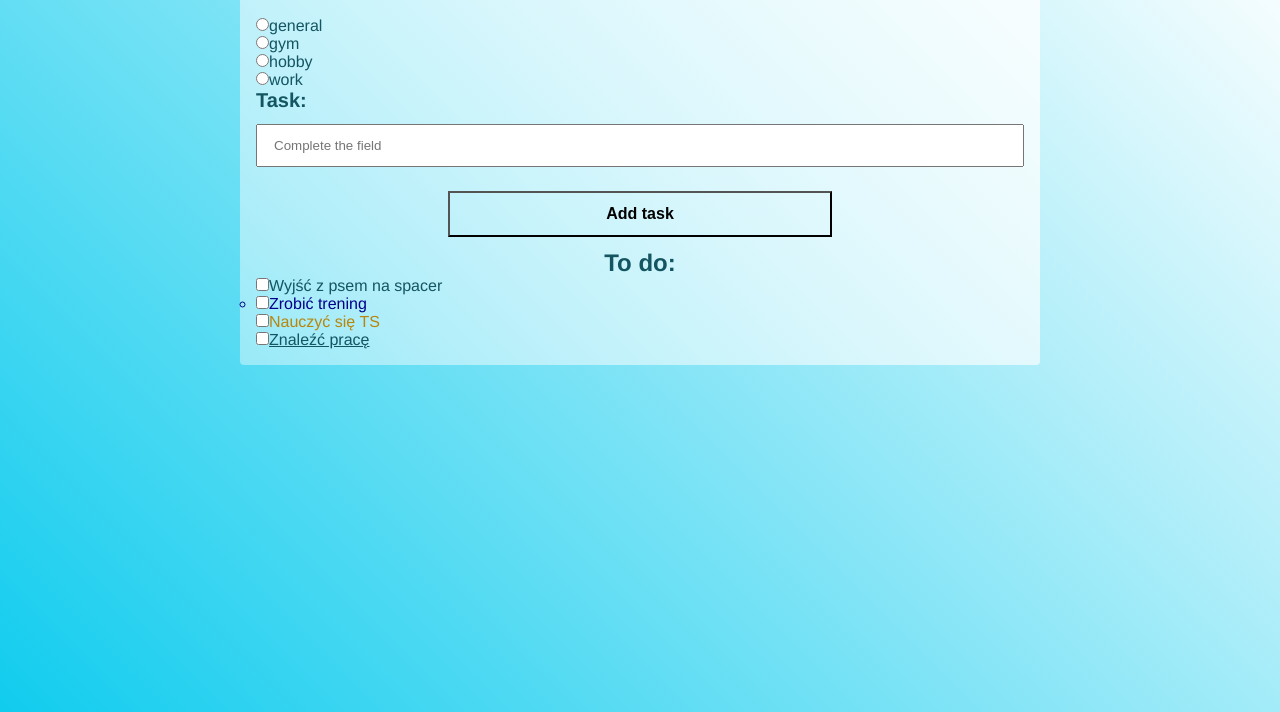
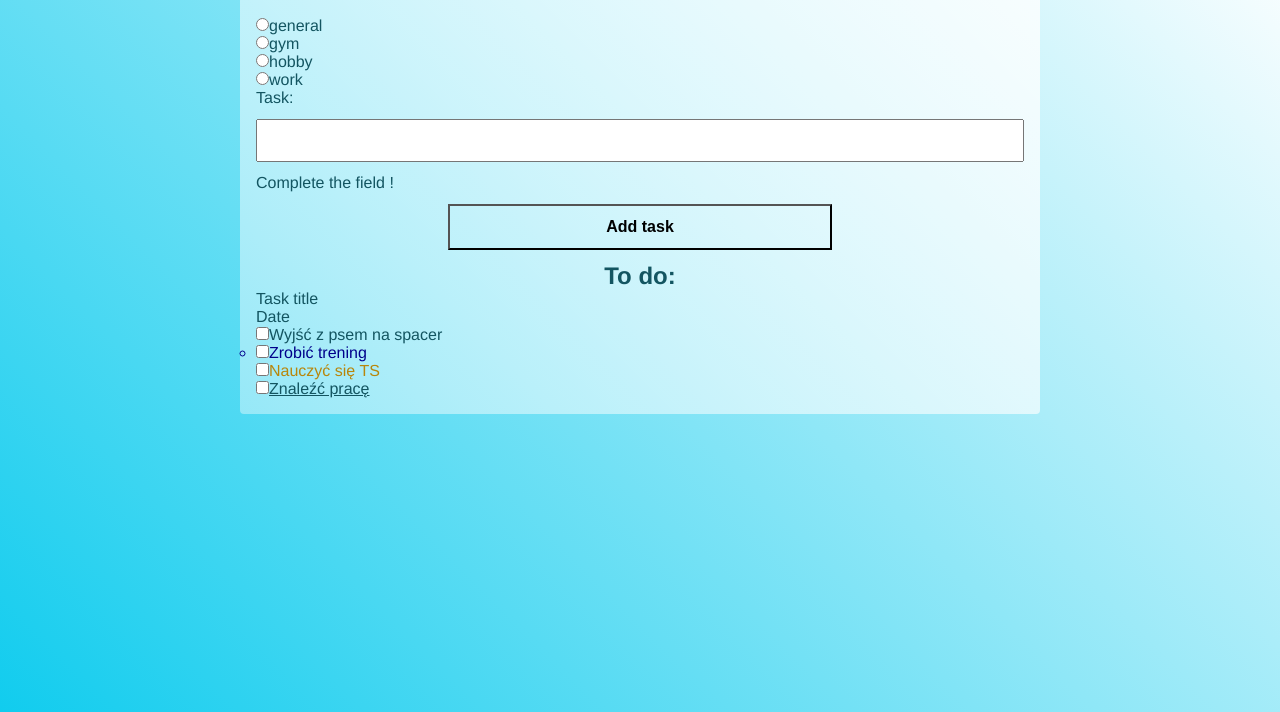
Before and after one commit to MieczyslawFrontDev/To-do-list-TS, a website with bundled scripts: page index.html in a window 1280 px wide. Shown: the part 88-800 px from the top of the page. Built offline with nearby package versions, Linux system fonts and the light colour scheme.

Commit message:
changed name class taskName in label to task. added p element with class message, added div container with div class taskTitle and div with class date

```diff
--- a/index.html
+++ b/index.html
@@ -13,10 +13,15 @@
       <h1>To do list</h1>
       <ul class="categories">
       </ul>
-      <label for="taskName" class="taskName">Task:</label>
-      <input type="text" id="taskName" placeholder="Complete the field">
+      <label for="taskName" class="task">Task:</label>
+      <input type="text" id="taskName">
+      <p class="message">Complete the field !</p>
       <button class="addTask">Add task</button>
       <h2>To do:</h2>
+      <div>
+        <div class="taskTitle">Task title</div>
+        <div class="date">Date</div>
+      </div>
       <ul class="tasks"></ul>
     </form>
   </body>
```
